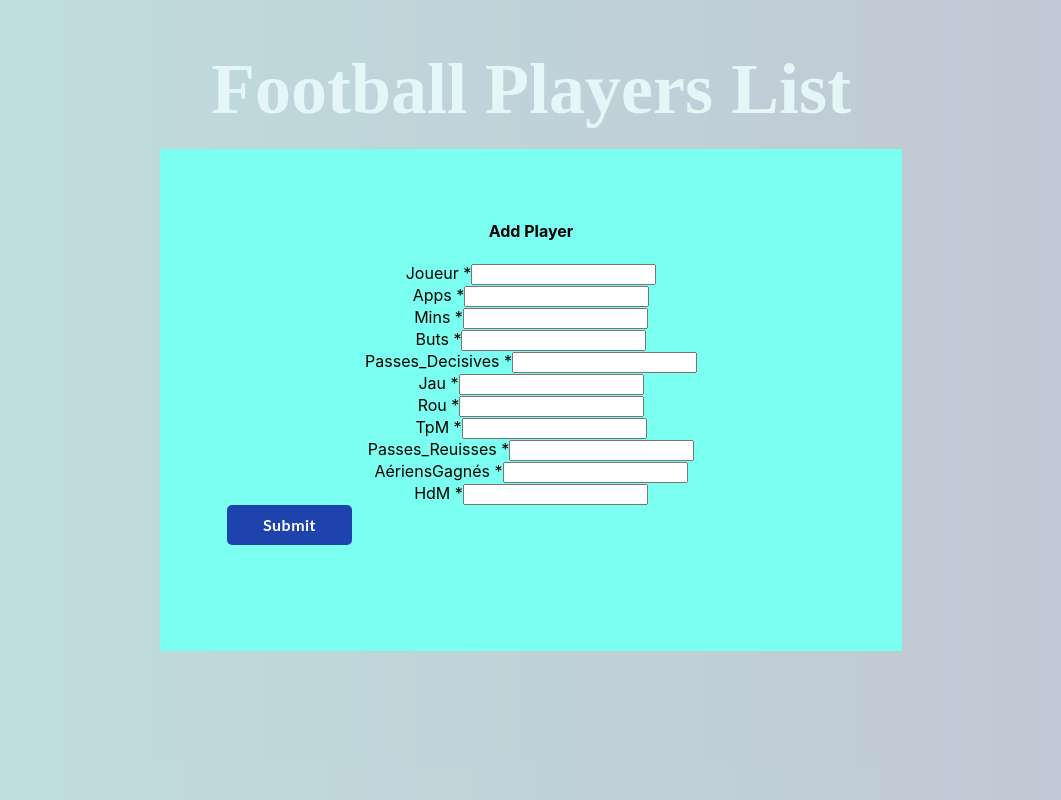
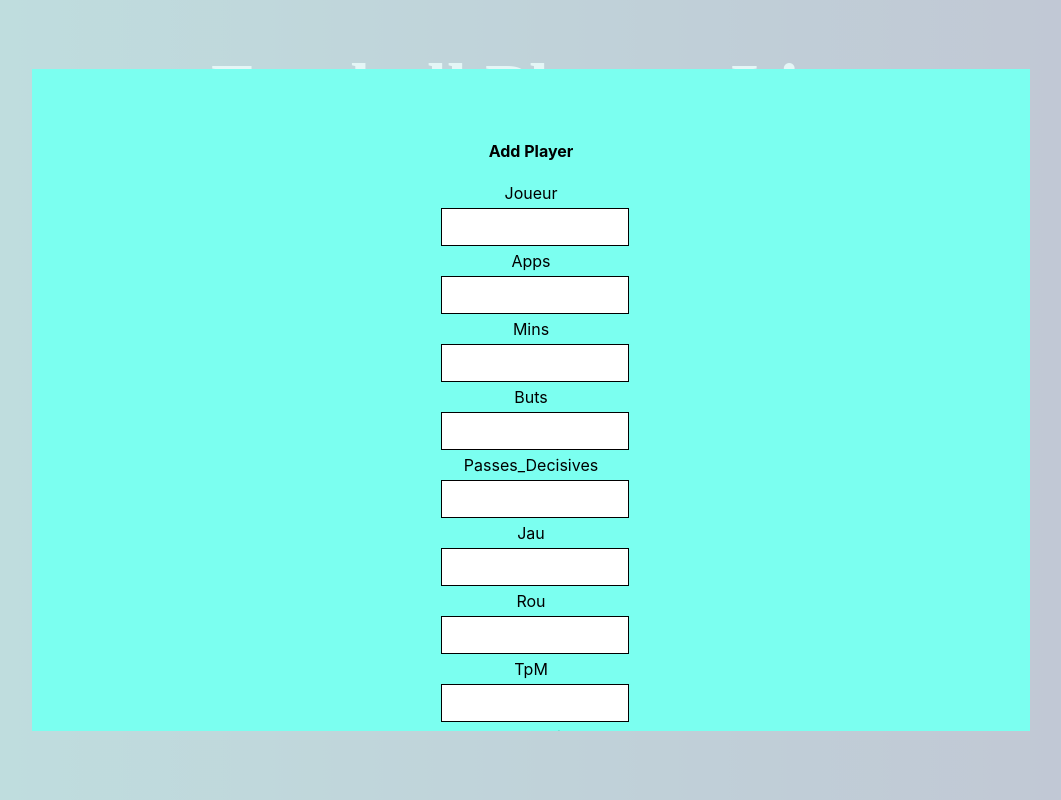
Before and after one commit to VajihuddinAhmed/Football_Players_List, a React (Create React App) app: page / in a window 1280 px wide. Both pictures are taken after typing "Sample" into the empty fields and a click on the button "Add Player". Shown: the whole page, without its empty margins (109-1170 px from the left). Built offline with nearby package versions, Linux system fonts and the light colour scheme.

Commit message:
project completed

```diff
--- a/src/components/addPlayer/addPlayer.css
+++ b/src/components/addPlayer/addPlayer.css
@@ -19,8 +19,8 @@
 
 .player--modal {
   background: #7bfff0;
-  width: 50%;
-  height: 50%;
+  width: 70%;
+  height: 70%;
   outline: none;
   padding: 3.2rem;
   text-align: center;
@@ -30,7 +30,28 @@
 .form {
   width: 100%;
   display: flex;
-  flex-direction: column;
+  justify-content: center;
+}
+
+.form-container {
+  width: 20%;
+}
+
+.label {
+  padding: 5px 0;
+}
+
+.source {
+  background: none;
+  background-color: white;
+  color: black;
+  font-size: 14px;
+  padding: 10px 10px 10px 5px;
+  display: block;
+  width: 95%;
+  border: 0.1px solid black;
+  border-radius: 0;
+  margin: 5px 0;
 }
 
 .modal--button {
@@ -45,7 +66,7 @@
   border: none;
   cursor: pointer;
   border-radius: 5px;
-  margin-left: 1rem;
+  margin: 1rem 1rem 0 0;
 }
 
 .modal--button:hover {
--- a/src/components/addPlayer/addPlayer.js
+++ b/src/components/addPlayer/addPlayer.js
@@ -18,51 +18,53 @@ export const AddPlayer = (props) => {
             <div>
                 <h4>Add Player</h4>
                 <form className='form' onSubmit={props.handleSubmit}>
+                    <div className='form-container'>
                         <span>
-                        <label>Joueur *</label>
+                        <label className='label'>Joueur</label>
                         <input type="text" name="Joueur" value={Joueur} onChange={props.handleChange} required className="source" />
                         </span>
                         <span>
-                        <label>Apps *</label>
+                        <label>Apps</label>
                         <input type="number" name="Apps" value={Apps} onChange={props.handleChange} required className="source" />
                         </span>
                         <span>
-                        <label>Mins *</label>
+                        <label>Mins</label>
                         <input type="number" name="Mins" value={Mins} onChange={props.handleChange} required className="source" />
                         </span>
                         <span>
-                        <label>Buts *</label>
+                        <label>Buts</label>
                         <input type="number" name="Buts" value={Buts} onChange={props.handleChange} required className="source" />
                         </span>
                         <span>
-                        <label>Passes_Decisives *</label>
+                        <label>Passes_Decisives</label>
                         <input type="number" name="Passes_Decisives" value={Passes_Decisives} onChange={props.handleChange} required className="source" />
                         </span>
                         <span>
-                        <label>Jau *</label>
+                        <label>Jau</label>
                         <input type="number" name="Jau" value={Jau} onChange={props.handleChange} required className="source" />
                         </span>
                         <span>
-                        <label>Rou *</label>
+                        <label>Rou</label>
                         <input type="number" name="Rou" value={Rou} onChange={props.handleChange} required className="source" />
                         </span>
                         <span>
-                        <label>TpM *</label>
+                        <label>TpM</label>
                         <input type="number" name="TpM" value={TpM} onChange={props.handleChange} required className="source" />
                         </span>
                         <span>
-                        <label>Passes_Reuisses *</label>
+                        <label>Passes_Reuisses</label>
                         <input type="number" name="Passes_Reuisses" value={Passes_Reuisses} onChange={props.handleChange} required className="source" />
                         </span>
                         <span>
-                        <label>AériensGagnés *</label>
+                        <label>AériensGagnés</label>
                         <input type="number" name="AériensGagnés" value={AériensGagnés} onChange={props.handleChange} required className="source" />
                         </span>
                         <span>
-                        <label>HdM *</label>
+                        <label>HdM</label>
                         <input type="number" name="HdM" value={HdM} onChange={props.handleChange} required className="source" />
                         </span>
-                    <button className='modal--button' type="submit">Submit</button>
+                        <button className='modal--button' type="submit">Submit</button>
+                    </div>
                 </form>
             </div>
             </Modal>
--- a/src/components/playerList/playerList.css
+++ b/src/components/playerList/playerList.css
@@ -84,8 +84,8 @@
 }
 
 .modal--team {
-  width: 90%;
-  height: 90%;
+  width: 80%;
+  height: 80%;
   display: flex;
   flex-direction: column;
   margin: 3rem auto;
@@ -96,3 +96,26 @@
   display: flex;
   flex-direction: column;
 }
+
+.team--modal {
+  background-color: #7bfff0;
+  padding: 2rem;
+}
+
+.player-names {
+  display: 'inline';
+  padding: 0.2rem;
+  display: flex;
+  justify-content: center;
+  align-items: center;
+}
+
+.team-heading {
+  display: flex;
+  justify-content: center;
+  align-items: center;
+  padding: 10px;
+  font-size: 1.2rem;
+  color: blue;
+  font-weight: bold;
+}
--- a/src/components/playerList/playerList.js
+++ b/src/components/playerList/playerList.js
@@ -129,11 +129,11 @@ export const PlayerList = (props) => {
                 {_.chunk(_.sampleSize(listPlayers, [22]), 11).map((item, key) =>{
                      const winstats = _.round(_.meanBy(item, (o)=> parseInt(o.Passes_Decisives) ) ) + _.round(_.meanBy(item, (o)=> parseInt(o.Buts) ) )
                     return (
-                    <div key={key} style={{backgroundColor:'red', padding: '1rem'}}>
-                    <div> Team {key+1} {`winstats ${winstats} `}</div>
+                    <div key={key} className='team--modal'>
+                    <div className='team-heading'> Team {key+1} {`Chances of Winning is ${winstats} `}</div>
                     { item.map(i => {
                         return (
-                    <div style={{backgroundColor:'orange', display:'inline'}} key={i.Joueur}>
+                    <div className='player-names' key={i.Joueur}>
                         {i.Joueur}<br/>
                     </div>)}
                             )}
```
Also changed, not shown: src/pages/NewPlayerPage.js (deleted, +0 -8 lines).
